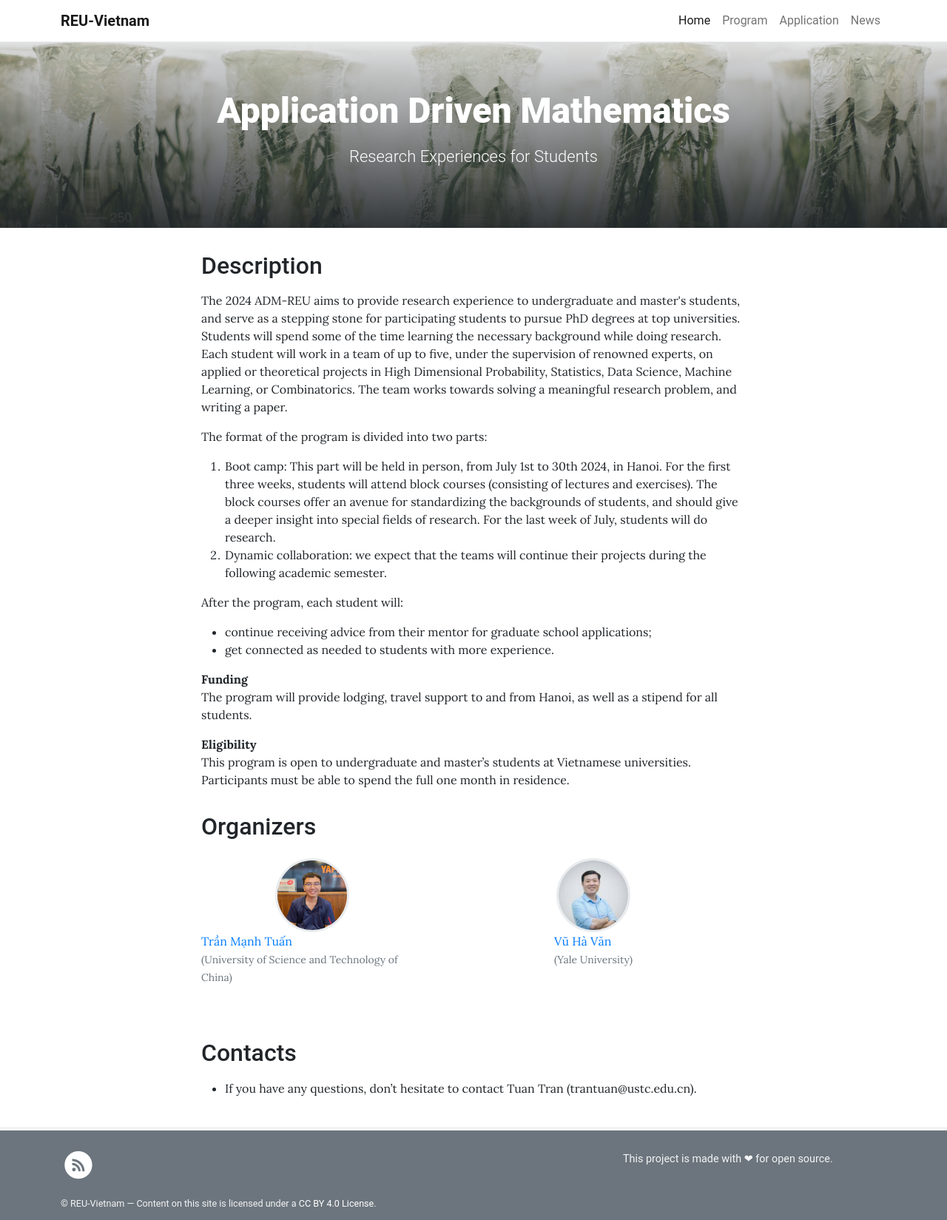
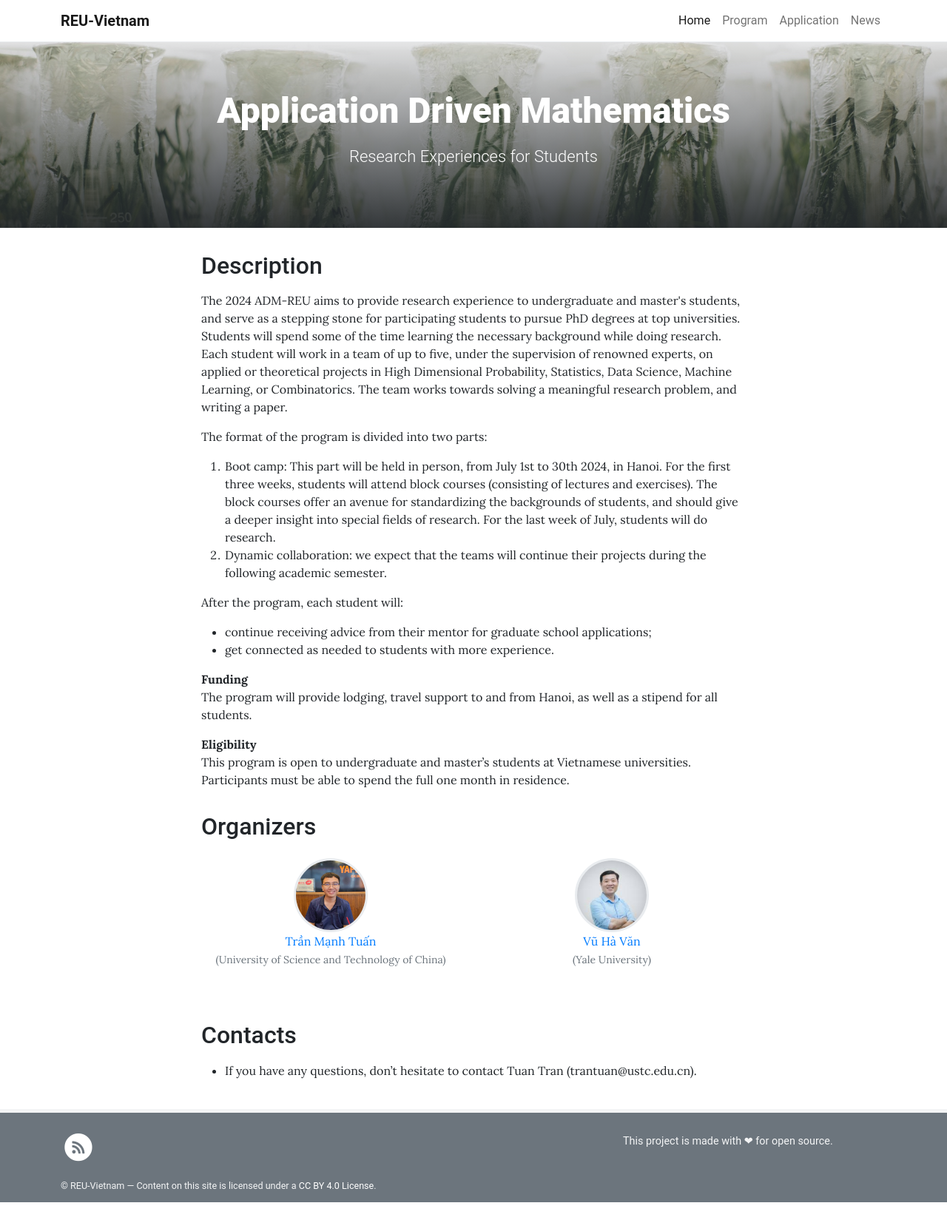
Before and after one commit to adm-vietnam/adm-vietnam.github.io, a Jekyll site: the page built from pages/home.md, in a window 1280 px wide. Shown: the whole page at 74% size. Built offline with Jekyll 4.4.1, drawn with Linux system fonts in a browser that asks for light colours; after the commit the page ends 1625 px from its top, so only the background shows below that.

Commit message:
Update home.md

```diff
--- a/pages/home.md
+++ b/pages/home.md
@@ -44,12 +44,12 @@ This program is open to undergraduate and master's students at Vietnamese univer
 <div class="row cards mt-4">
 {% for member in site.data.Organizers %}
   <div class="d-flex team-member col-md-6">
-    <div class="flex-shrink-0 me-3" style="width: 300px;">
+    <div class="flex-shrink-0 me-3" style="width: 350px;">
       <div style="position: relative;display: flex;justify-content: center;flex-wrap: wrap;flex-direction: column;align-items: center;">
         {% if member.image %}
         <img src="{{ member.image | relative_url }}" alt="{{ member.name }}">
       {% endif %}
-        <p id="{{ member.name | strip | url_encode }}">
+        <p id="{{ member.name | strip | url_encode }}" style="text-align: center;">
         <a href="{{ member.homepage }}">{{ member.name }}</a>
         {% if member.affiliation %}
           <br><small class="text-muted">({{ member.affiliation }})</small>
```
